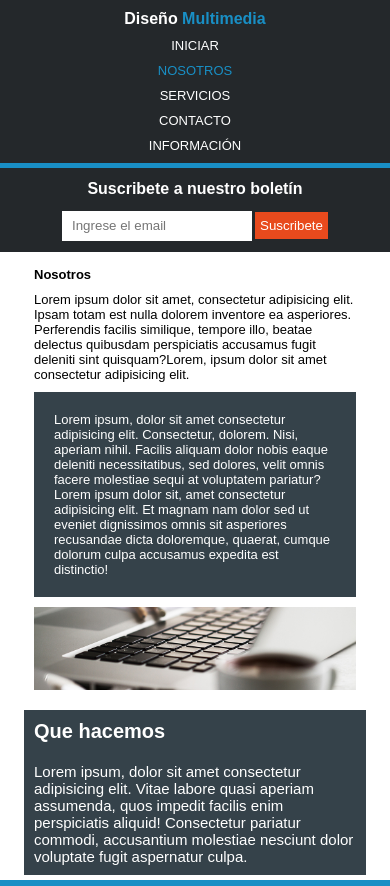
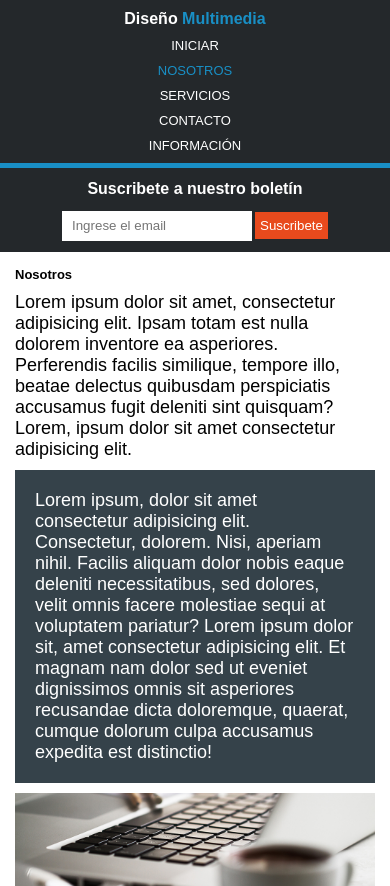
Before and after one commit to JuanMarin17/Maquetacion, a plain HTML site: page public/screen3.html in a window 390 px wide. Shown: the top 886 px of the page. Drawn offline with Linux system fonts and the light colour scheme.

Commit message:
todo finish

```diff
--- a/public/css/screen3.css
+++ b/public/css/screen3.css
@@ -153,7 +153,20 @@ footer {
   background-color: #198fc5;
 }
 
-/* Responsive Design */
+@media screen and (max-width: 1900px) {
+  .mensaje1{
+    font-size: 18px;
+  }
+
+  .mensaje2{
+    font-size: 18px;
+  }
+
+  .info-secundaria{
+    font-size: 18px;
+  }
+}
+
 @media (max-width: 1024px) {
   main {
     flex-direction: column;
@@ -203,17 +216,9 @@ footer {
 
   .info-principal,
   .info-secundaria {
-<<<<<<< HEAD
-<<<<<<< HEAD
     width: 100%;
     padding: 10px;
-    font-size: 16px;
-=======
     font-size: 20px;
->>>>>>> feature/sprint1-Milo
-=======
-    font-size: 20px;
->>>>>>> 7dee60ce70eb1475a8f170ab63695bb6207eaca7
   }
 
   .info-principal img {
```
